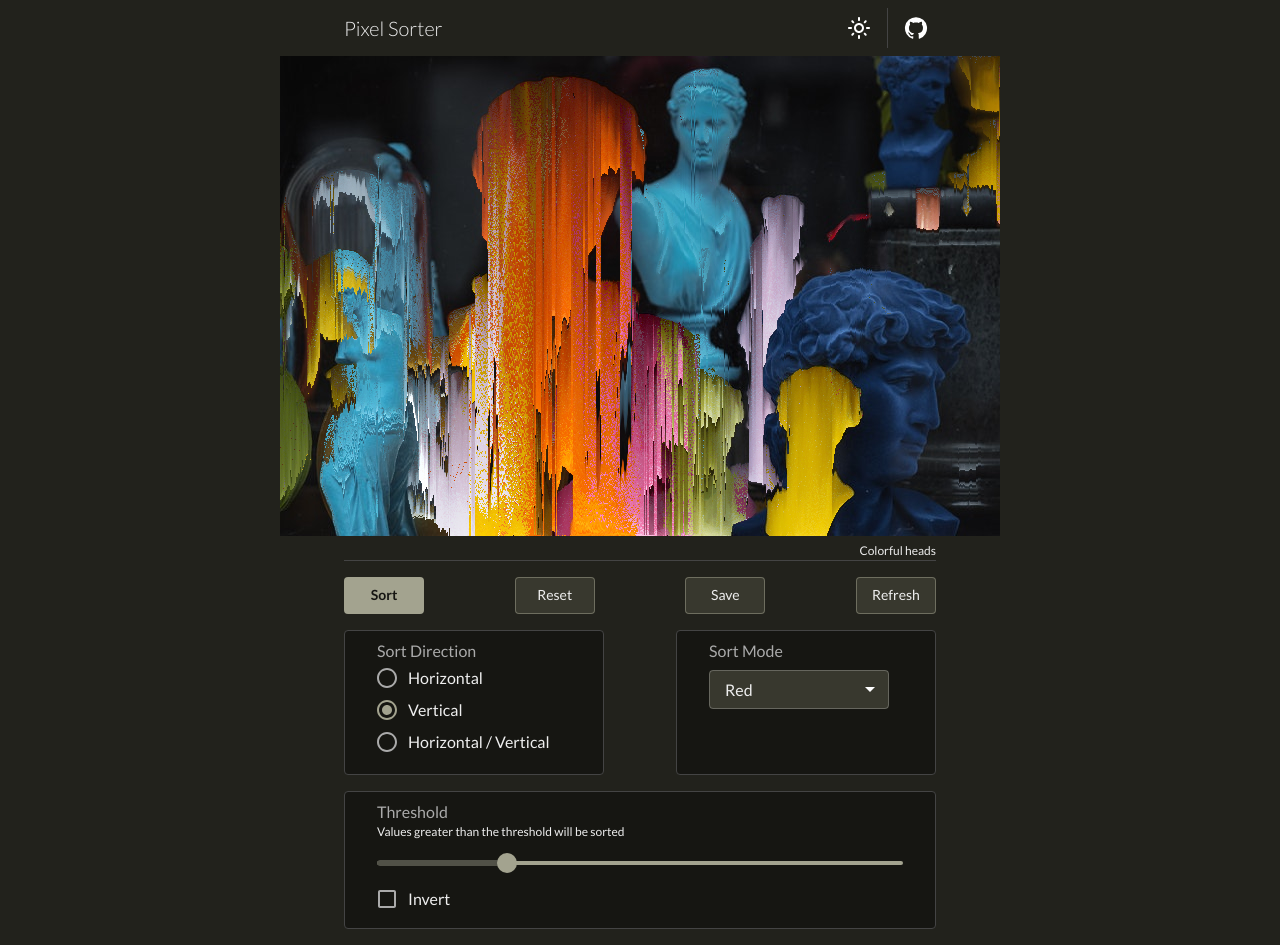
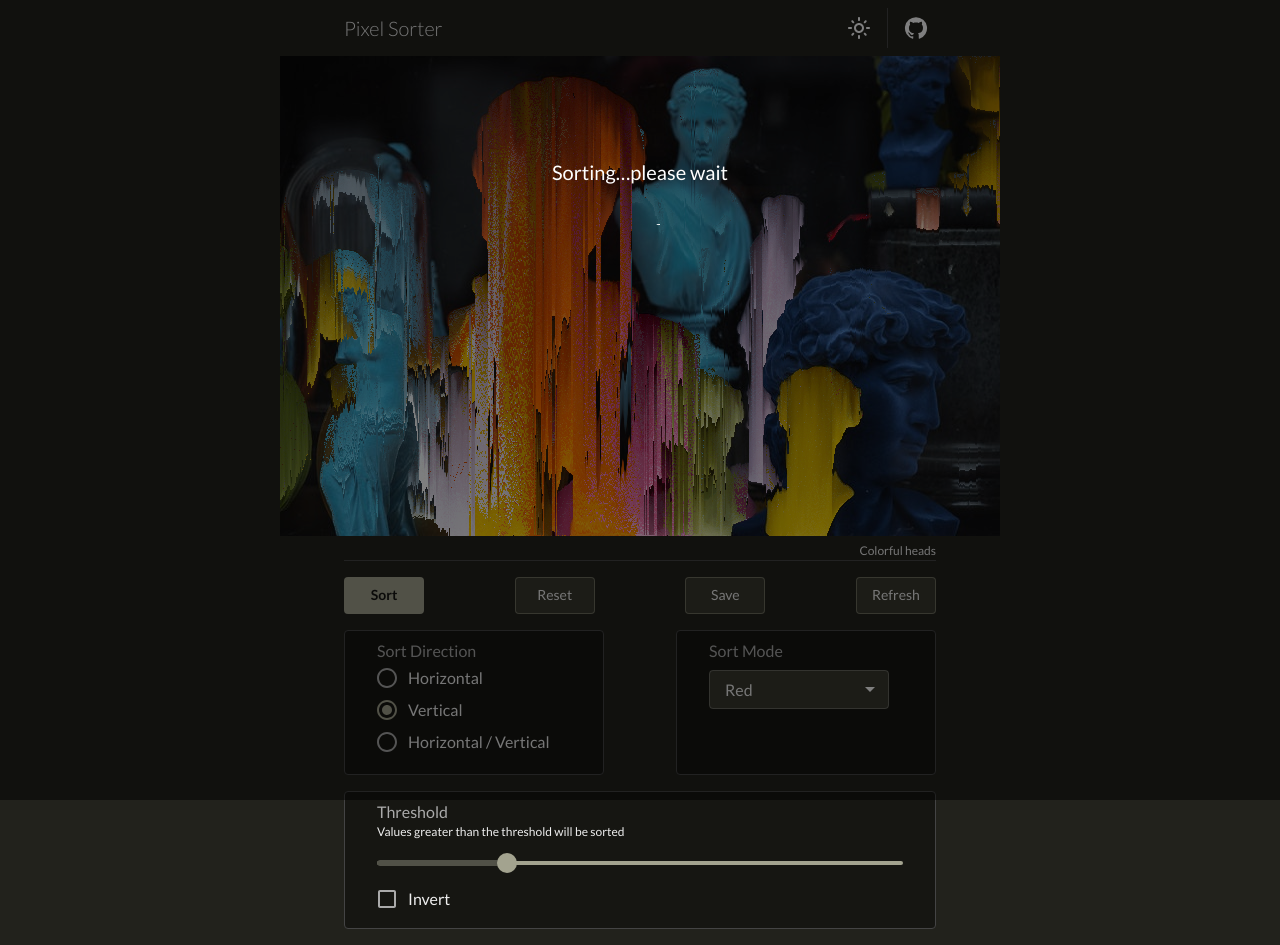
Before and after one commit to anoptic/pixel-sort, a React (Vite) app: page / in a window 1280 px wide. Both pictures are taken after a click on the button "Sort". Built offline with nearby package versions, Linux system fonts and the light colour scheme; no server answers.

Commit message:
popups working

```diff
--- a/src/components/Canvas.tsx
+++ b/src/components/Canvas.tsx
@@ -12,6 +12,7 @@ interface ImageProps {
   setNewImageFlag: (newImageFlag: boolean) => void;
   newImageCache: NewImageObject | undefined;
   init: boolean;
+  setSpinner: (spinner: boolean) => void;
 }
 
 const Figure = styled('figure')({
@@ -39,6 +40,7 @@ const Canvas = ({
   setNewImageFlag,
   newImageCache,
   init,
+  setSpinner,
 }: ImageProps) => {
   // console.log('Canvas');
   const imageRef = useRef<HTMLCanvasElement>({} as HTMLCanvasElement);
@@ -64,6 +66,7 @@ const Canvas = ({
           sortedCanvas.data[i] = sortedImage[i];
         });
         imageContext.putImageData(sortedCanvas, 0, 0);
+        // setSpinner(false);
         setImageDL(imageCanvas.toDataURL());
       } else if (newImageObject) {
         imageContext.putImageData(newImageObject, 0, 0);
--- a/src/components/Sorter.tsx
+++ b/src/components/Sorter.tsx
@@ -3,6 +3,17 @@ import Controls from './controls/Controls';
 import Canvas from './Canvas';
 import imagePrep from '../funcs/imagePrep';
 import useNewImage, { NewImageObject } from '../hooks/useNewImage';
+import {
+  Backdrop,
+  Button,
+  CircularProgress,
+  Dialog,
+  DialogActions,
+  DialogContent,
+  DialogContentText,
+  Typography,
+} from '@mui/material';
+import { fontWeight } from '@mui/system';
 
 export interface PixelChoice {
   rgb: number[][];
@@ -19,8 +30,13 @@ const Sorter = () => {
   const [imageDL, setImageDL] = useState<string | null>(null);
   const [newImageFlag, setNewImageFlag] = useState(false);
   const [init, setInit] = useState(true);
+  const [spinner, setSpinner] = useState(false);
+  const [errorMessage, setErrorMessage] = useState(false);
   // const newImageCache = useNewImage();
   const fetchResponse = useNewImage();
+
+  const handleBackdrop = () => setSpinner(false);
+  const handleErrorMessage = () => setErrorMessage(false);
 
   useEffect(() => {
     if (imageData) {
@@ -32,6 +48,61 @@ const Sorter = () => {
 
   return (
     <main>
+      <Backdrop
+        open={spinner}
+        // transitionDuration={0}
+        onClick={handleBackdrop}
+        sx={{
+          color: '#fff',
+          display: 'flex',
+          flexDirection: 'column',
+          position: 'absolute',
+          top: '-50%',
+          zIndex: (theme) => theme.zIndex.drawer + 1,
+        }}
+      >
+        <Typography
+          variant="h6"
+          sx={{
+            marginBottom: 2,
+          }}
+        >
+          Sorting…please wait
+        </Typography>
+        <CircularProgress color="inherit" />
+      </Backdrop>
+
+      <Dialog
+        open={errorMessage}
+        onClose={handleErrorMessage}
+        maxWidth="md"
+        sx={{
+          position: 'absolute',
+          top: '-50%',
+          zIndex: (theme) => theme.zIndex.drawer + 1,
+          boxShadow: 4,
+          // '& .MuiDialogContent-root': {
+          //   backgroundColor: 'primary.dark',
+          // },
+          '& .MuiDialogContentText-root': {
+            color: 'text.primary',
+            fontSize: 16,
+            fontWeight: 700,
+          },
+        }}
+      >
+        <DialogContent>
+          <DialogContentText>
+            An error ocurred while retrieving a new file. Please try again.
+          </DialogContentText>
+        </DialogContent>
+        <DialogActions>
+          <Button onClick={handleErrorMessage}>
+            Click anywhere to continue
+          </Button>
+        </DialogActions>
+      </Dialog>
+
       <Canvas
         sortedImage={sortedImage}
         setImageData={setImageData}
@@ -40,6 +111,7 @@ const Sorter = () => {
         setNewImageFlag={setNewImageFlag}
         newImageCache={fetchResponse}
         init={init}
+        setSpinner={setSpinner}
       />
 
       <Controls
@@ -49,6 +121,8 @@ const Sorter = () => {
         setNewImageFlag={setNewImageFlag}
         setInit={setInit}
         fetchError={fetchResponse ? false : true}
+        setSpinner={setSpinner}
+        setErrorMessage={setErrorMessage}
       />
     </main>
   );
--- a/src/components/controls/Controls.tsx
+++ b/src/components/controls/Controls.tsx
@@ -13,6 +13,8 @@ interface ControlsProps {
   setNewImageFlag: (newImageFlag: boolean) => void;
   setInit: (init: boolean) => void;
   fetchError: boolean;
+  setSpinner: (spinner: boolean) => void;
+  setErrorMessage: (errorMessage: boolean) => void;
 }
 export type SortDir = 'horz' | 'vert' | 'hove';
 export type ModeValue = 'r' | 'g' | 'b' | 'h' | 's' | 'l';
@@ -41,6 +43,8 @@ const Controls = ({
   setNewImageFlag,
   setInit,
   fetchError,
+  setSpinner,
+  setErrorMessage,
 }: ControlsProps) => {
   // console.log('pixelData', pixelData);
   const [sortDir, setSortDir] = useState<SortDir>('vert');
@@ -82,6 +86,7 @@ const Controls = ({
     const pressedButton = event.currentTarget.value;
     switch (pressedButton) {
       case 'Sort': {
+        setSpinner(true);
         sortImage();
         break;
       }
@@ -93,7 +98,8 @@ const Controls = ({
         break;
       case 'Refresh':
         if (fetchError) {
-          console.log('There was an error retrieving a new image');
+          setErrorMessage(true);
+          // console.log('There was an error retrieving a new image');
           break;
         }
         setSortedImage(undefined);
--- a/src/components/header/Header.tsx
+++ b/src/components/header/Header.tsx
@@ -40,7 +40,7 @@ const Header = () => {
     >
       <Typography
         component="h1"
-        variant="h5"
+        // variant="h1"
         sx={{
           fontSize: '20px',
           fontWeight: 300,
--- a/src/hooks/useNewImage.ts
+++ b/src/hooks/useNewImage.ts
@@ -29,7 +29,7 @@ const useNewImage = () => {
   const { data, error, isLoading, isError } = useQuery(['random'], fetcher, {
     staleTime: Infinity,
     // retry: false,
-    // enabled: false,
+    enabled: false,
   });
 
   const newImg: NewImageObject = {
```
